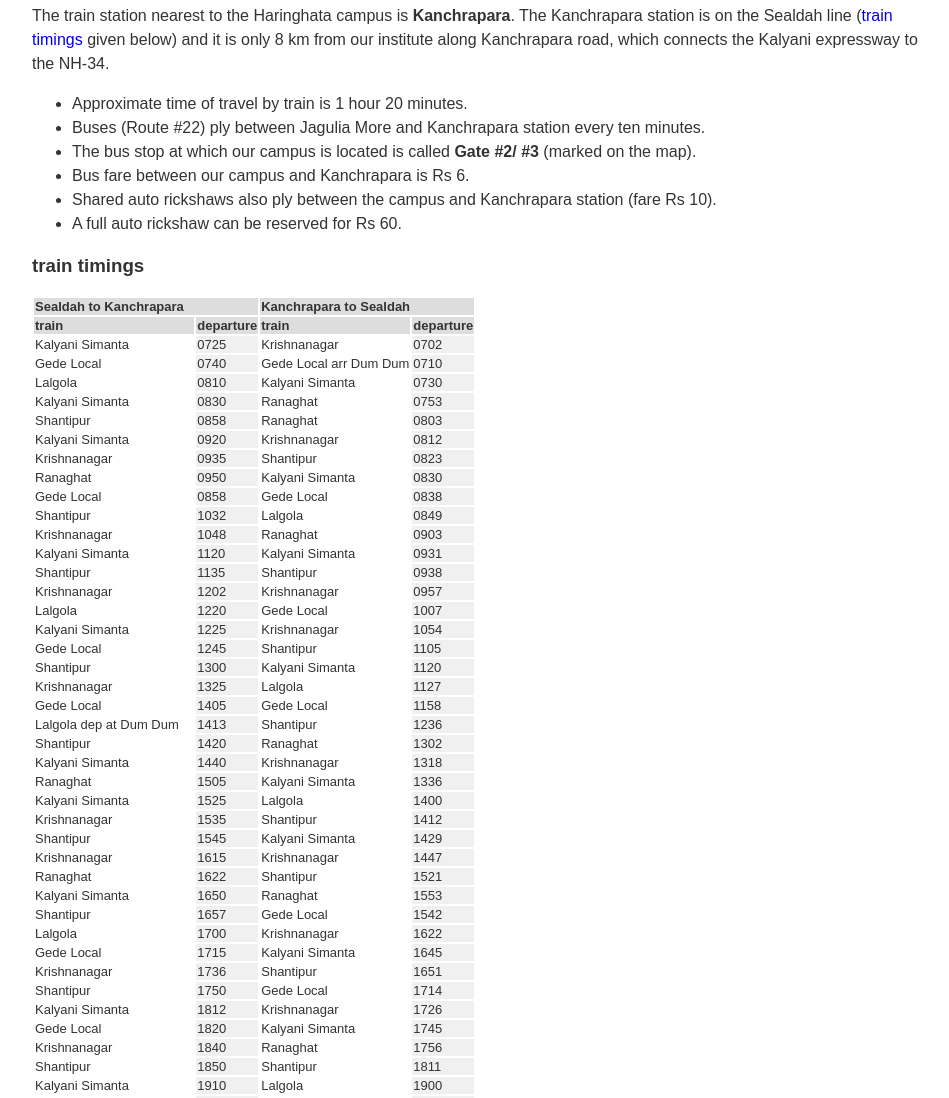
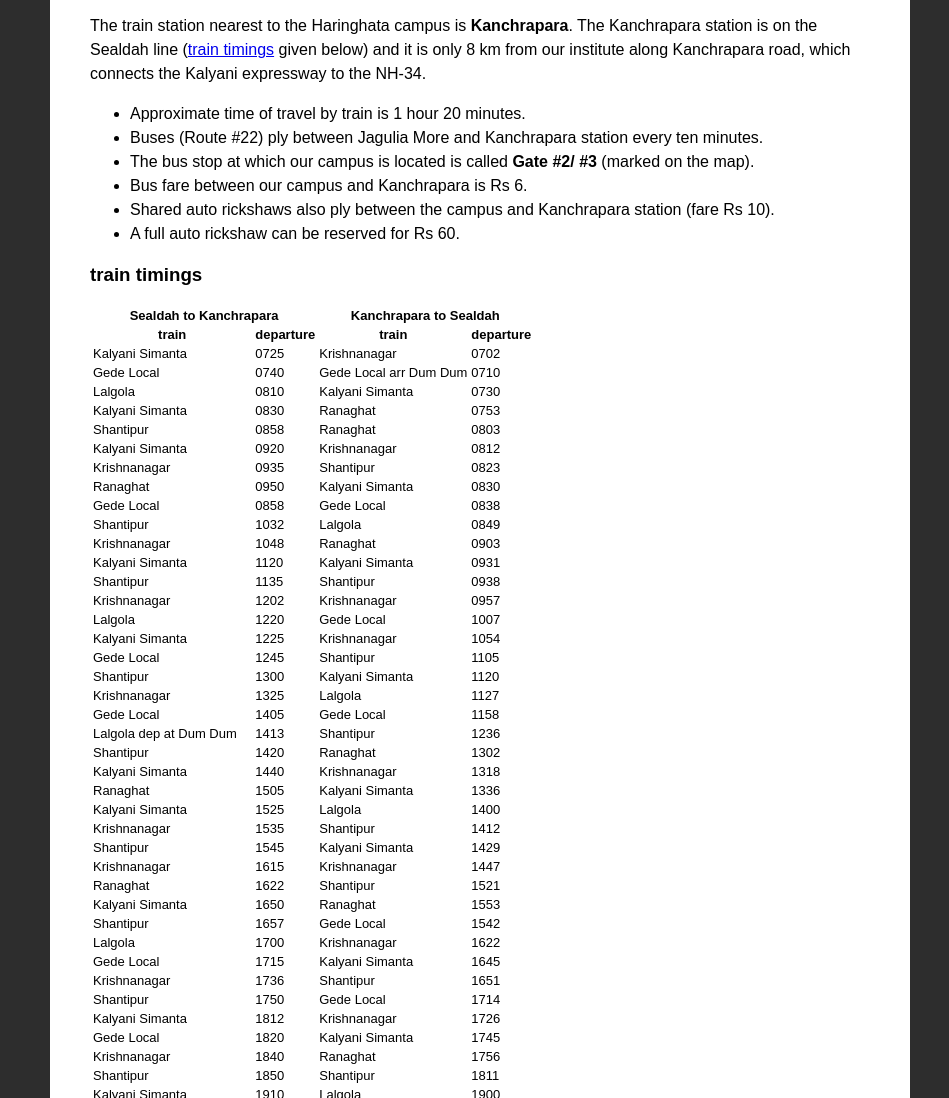
Before and after one commit to abhidg/iiserk.net, a plain HTML site: page static/reach.html in a window 1280 px wide. Shown: the part 691-1789 px from the top of the page, without its empty margins (160-1109 px from the left). Drawn offline with Linux system fonts and the light colour scheme.

Commit message:
added plain stylesheet and changed reach.html
new stylesheet to match (approximately) the
new style used on the homepage.

```diff
--- a/static/reach.html
+++ b/static/reach.html
@@ -2,7 +2,7 @@
    "http://www.w3.org/TR/xhtml1/DTD/xhtml1-strict.dtd">
 <html xmlns="http://www.w3.org/1999/xhtml">
 <head>
-  <link rel="stylesheet" href="/static/iiser1.css" type="text/css" />
+  <link rel="stylesheet" href="/static/style-plain.css" type="text/css" />
   <title>how to reach iiser</title>
 </head>
 <body>
--- /dev/null
+++ b/static/style-plain.css
@@ -0,0 +1,23 @@
+html {
+	background: #2d2d2d;
+}
+
+body {
+	background: white;
+	width: 780px;
+	margin: auto;
+	padding: 5px 40px;
+	font-family: Arial, Helvetica, sans-serif;
+}
+
+p,li { line-height: 1.5 }
+
+p#footer {
+	color:grey;
+	font-size: small;
+	border-top: 1px dotted grey;
+}
+
+table#traintimings {
+	font-size: small;
+}
```
